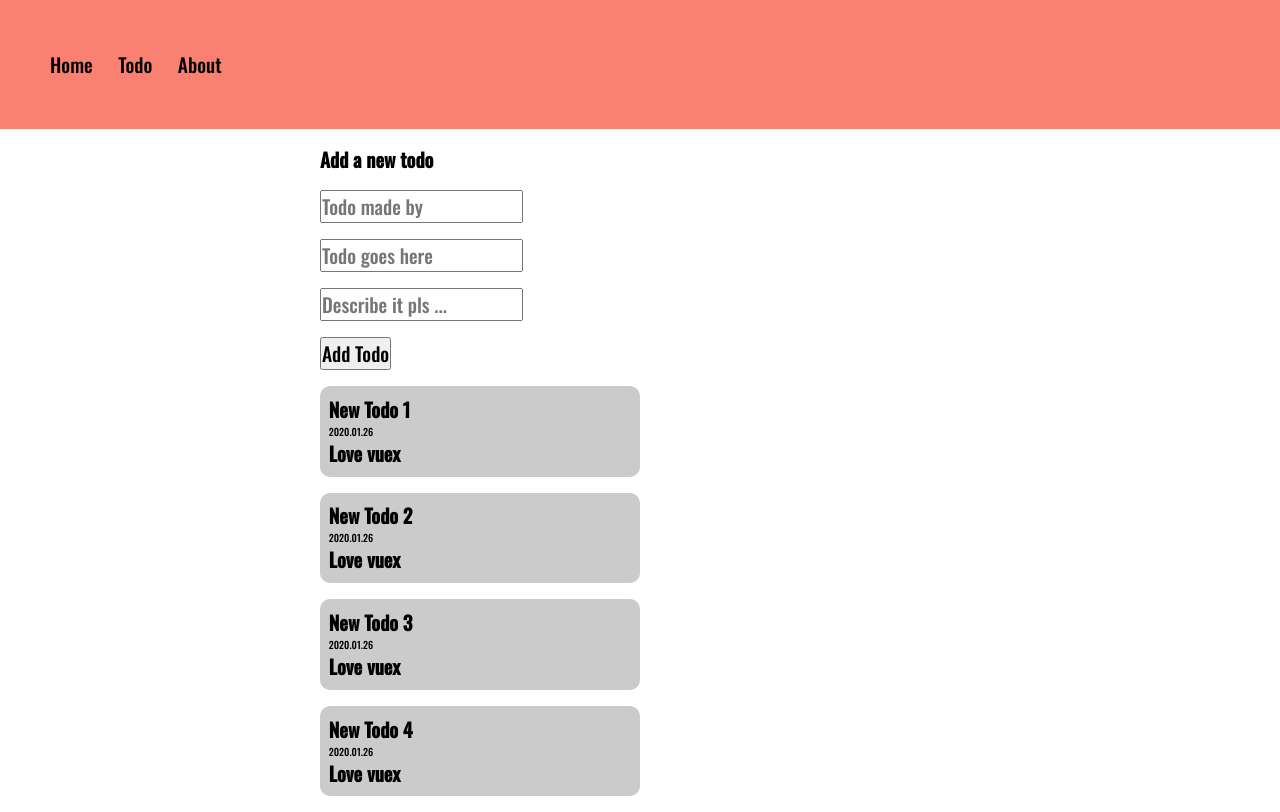
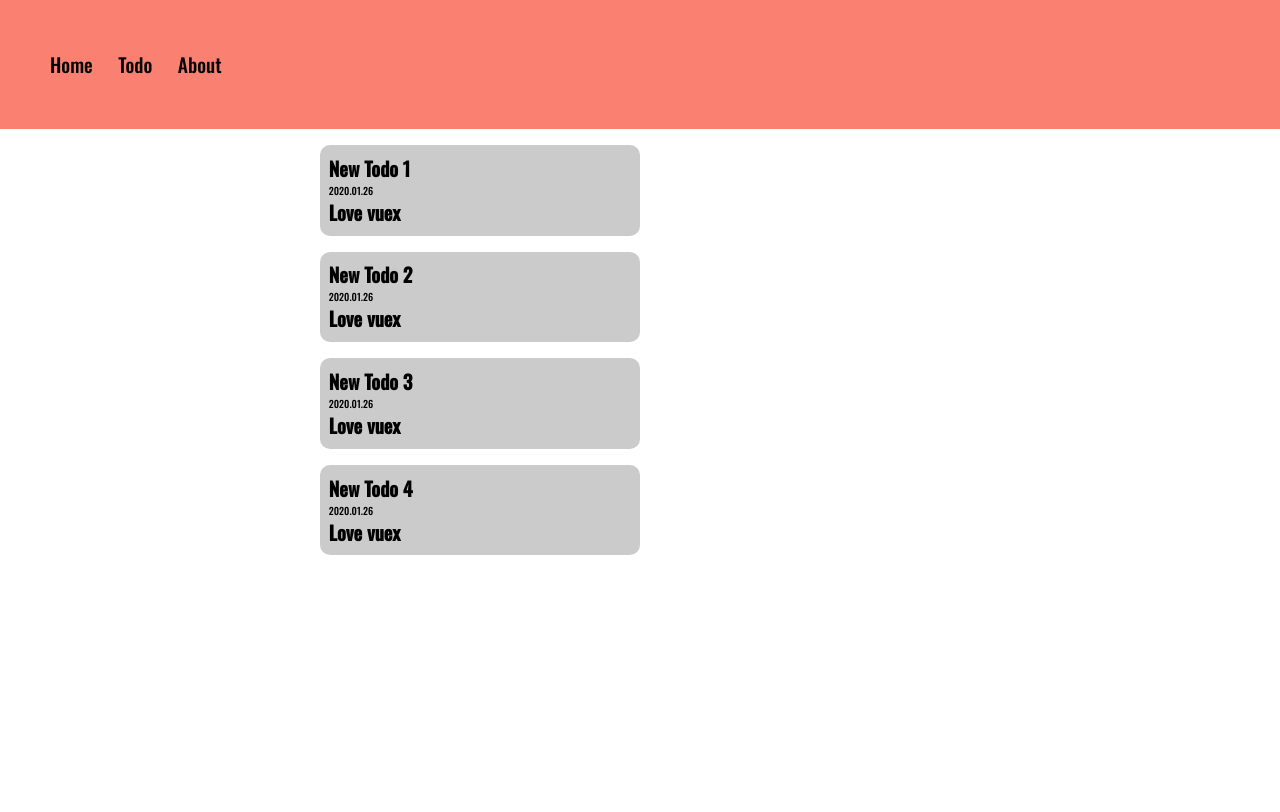
Before and after one commit to palmdaldaniel/todo_project, a Vue app: page / in a window 1280 px wide. Built offline with nearby package versions, Linux system fonts and the light colour scheme; a web font is replaced by a local one.

Commit message:
move form to route-view

```diff
--- a/src/views/Home.vue
+++ b/src/views/Home.vue
@@ -1,14 +1,14 @@
 <template>
   <div class="home">
     <div class="wrapper">
-    <addTodo />
+
     <todos />
     </div>
   </div>
 </template>
 
 <script>
-import addTodo from '../components/addTodo.vue'
+
 import todos from '../components/todos.vue'
 
 // @ is an alias to /src
@@ -16,7 +16,6 @@ import todos from '../components/todos.vue'
 
 export default {
   components: {
-    addTodo,
     todos
 
   }
--- a/src/views/todoSite.vue
+++ b/src/views/todoSite.vue
@@ -2,12 +2,20 @@
 
 <div class="todoSite">
     <h1> Let there be todos ! </h1>
+      <addTodo />
 </div>
 
 </template>
 
 <script>
+
+import addTodo from '../components/addTodo.vue'
+
 export default {
+
+    components: {
+        addTodo
+        }
 
 }
 </script>
```
